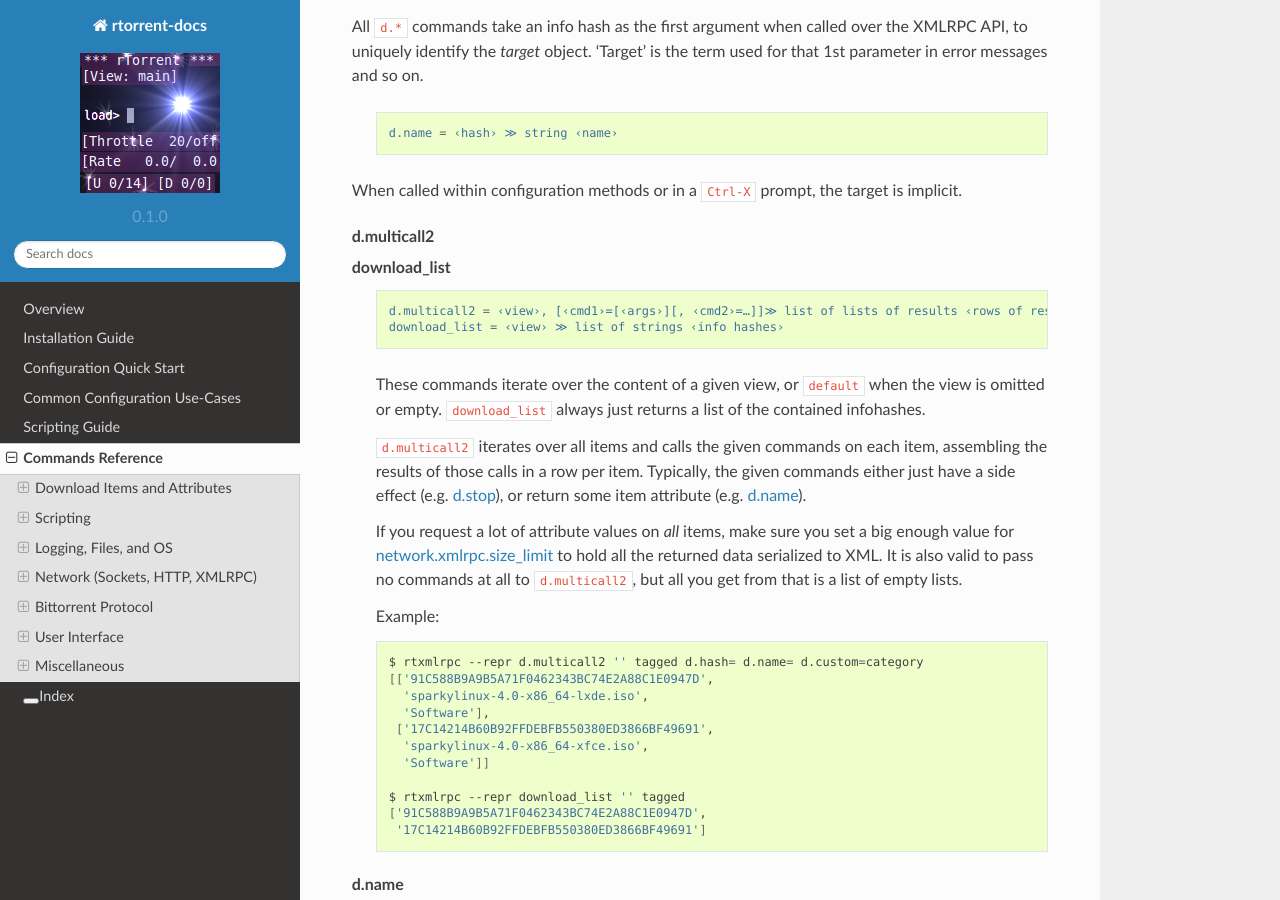
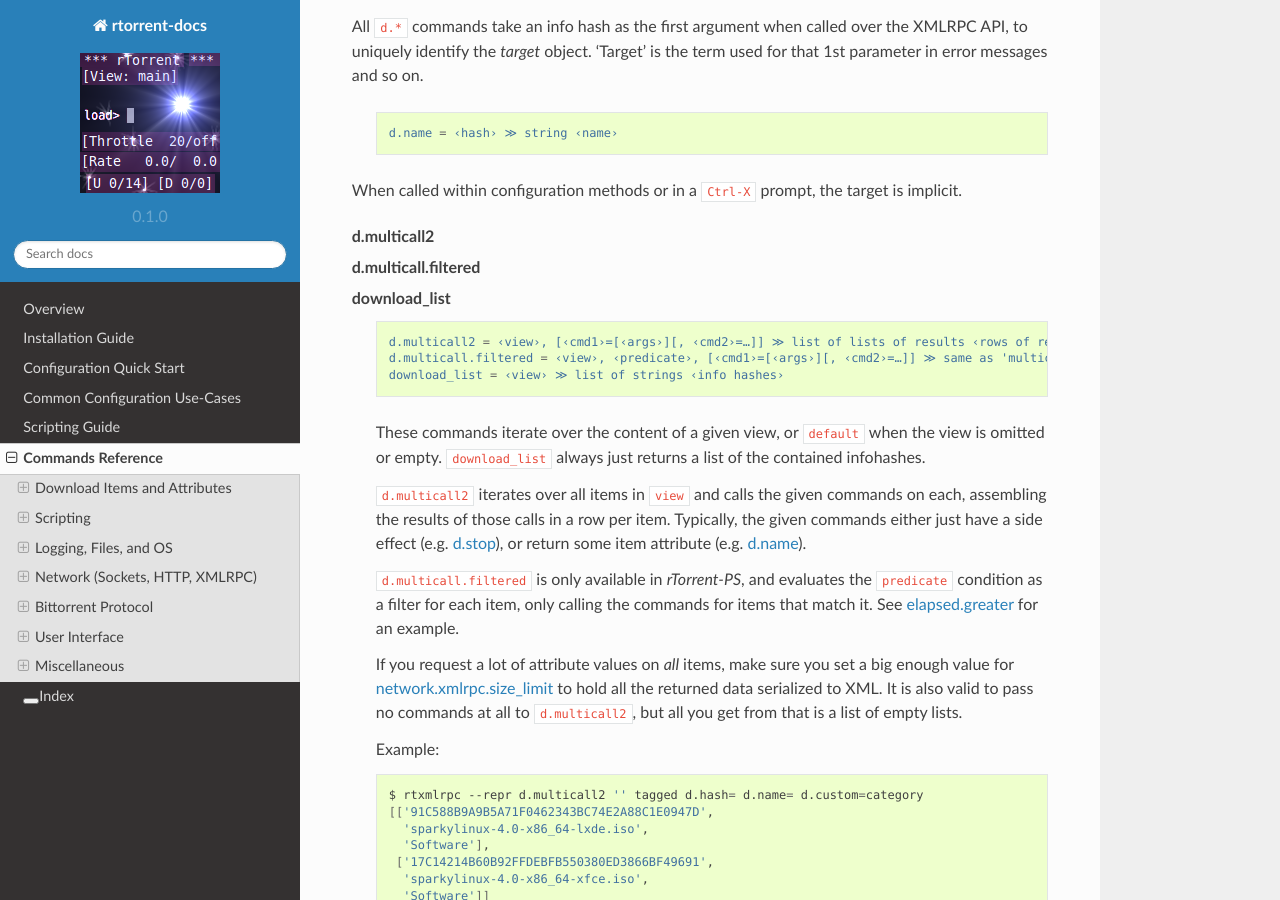
Before and after one commit to rtorrent-community/rtorrent-docs, a Sphinx documentation site: the page built from docs/cmd-ref.rst, in a window 1280 px wide and 900 px high, scrolled down 1463 px. Built offline with Sphinx 7.4.7 and the Read the Docs theme 2.0.0, drawn with Linux system fonts in a browser that asks for light colours.

Commit message:
added d.multicall.filtered

```diff
--- a/docs/include-cmd-items.rst
+++ b/docs/include-cmd-items.rst
@@ -17,21 +17,28 @@ When called within configuration methods or in a ``Ctrl-X`` prompt, the target i
 .. glossary::
 
     d.multicall2
+    d.multicall.filtered
     download_list
 
         .. code-block:: ini
 
-            d.multicall2 = ‹view›, [‹cmd1›=[‹args›][, ‹cmd2›=…]]≫ list of lists of results ‹rows of results›
+            d.multicall2 = ‹view›, [‹cmd1›=[‹args›][, ‹cmd2›=…]] ≫ list of lists of results ‹rows of results›
+            d.multicall.filtered = ‹view›, ‹predicate›, [‹cmd1›=[‹args›][, ‹cmd2›=…]] ≫ same as 'multicall2'
             download_list = ‹view› ≫ list of strings ‹info hashes›
 
         These commands iterate over the content of a given view,
         or ``default`` when the view is omitted or empty.
         ``download_list`` always just returns a list of the contained infohashes.
 
-        ``d.multicall2`` iterates over all items and calls the given commands on each item,
+        ``d.multicall2`` iterates over all items in ``view`` and calls the given commands on each,
         assembling the results of those calls in a row per item.
         Typically, the given commands either just have a side effect (e.g. :term:`d.stop`),
         or return some item attribute (e.g. :term:`d.name`).
+
+        ``d.multicall.filtered`` is only available in *rTorrent-PS*,
+        and evaluates the ``predicate`` condition as a filter for each item,
+        only calling the commands for items that match it.
+        See :term:`elapsed.greater` for an example.
 
         If you request a lot of attribute values on *all* items,
         make sure you set a big enough value for :term:`network.xmlrpc.size_limit`
```
